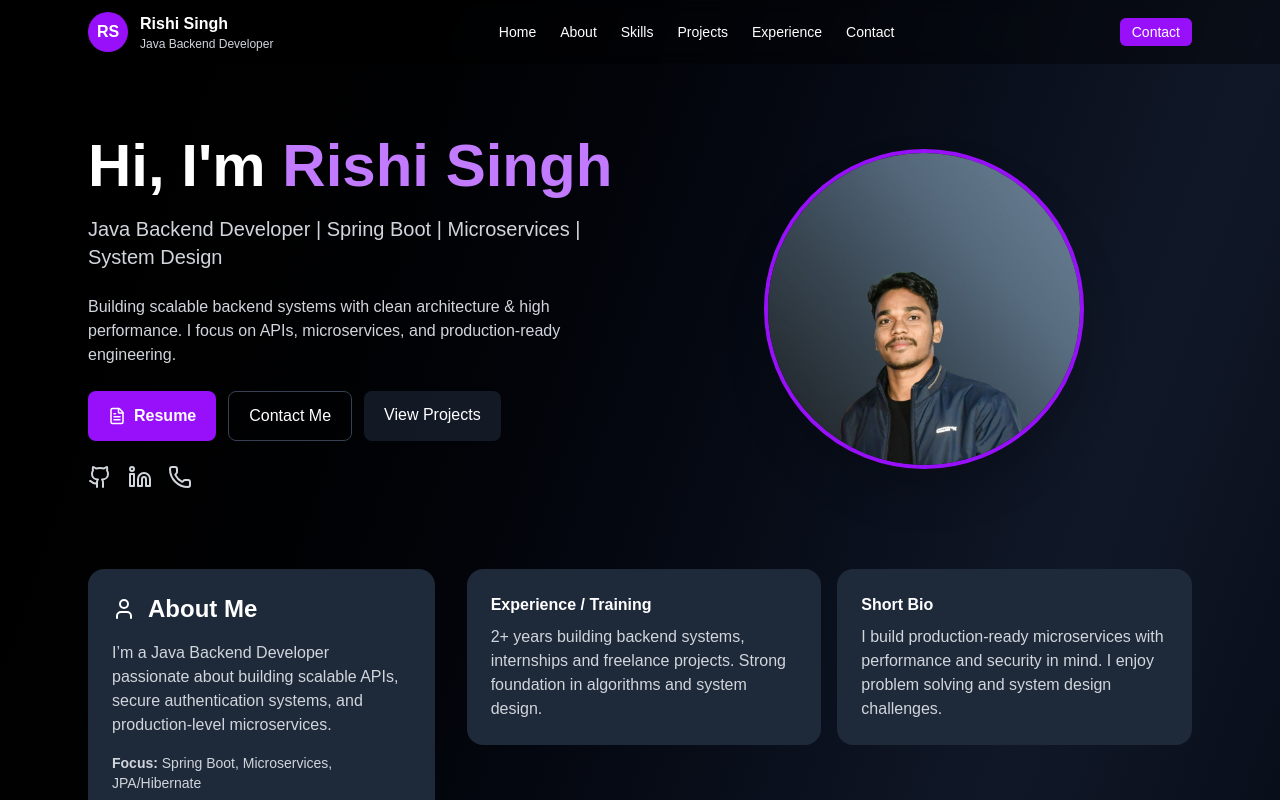
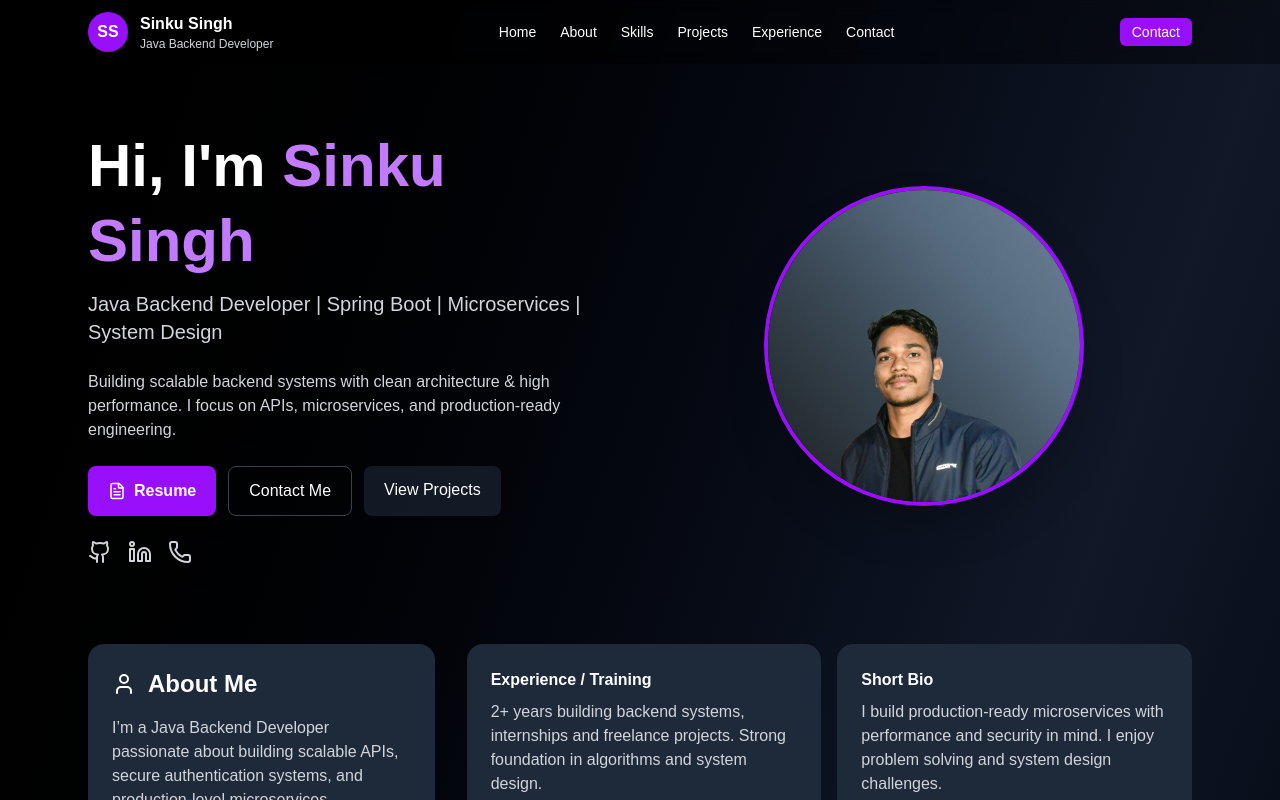
Before and after one commit to JavaDeveloper-Sinku/sinku-portfolio, a Next.js app: page / in a window 1280 px wide. Shown: the top 800 px of the page. Built offline with nearby package versions, Linux system fonts and the light colour scheme.

Commit message:
text adding

```diff
--- a/app/page.tsx
+++ b/app/page.tsx
@@ -25,7 +25,7 @@ export default function home() {
       title: "E-Commerce System",
       stack: ["Spring Boot", "MySQL", "JWT"],
       desc: "Full backend for e-commerce: products, carts, orders, payments (mock).",
-      repo: "https://github.com/yourname/ecommerce-backend",
+      repo: "https://github.com/JavaDeveloper-Sinku/ecom-Microservice_CodeBase",
       demo: "",
       features: [
         "User authentication (JWT)",
@@ -37,7 +37,7 @@ export default function home() {
       title: "Restaurant POS System",
       stack: ["Next.js", "Spring Boot", "IndexedDB"],
       desc: "Offline-capable POS with local DB, sync and printable invoices.",
-      repo: "https://github.com/yourname/restaurant-pos",
+      repo: "https://github.com/JavaDeveloper-Sinku/Restaurant-pos_SystemUi",
       demo: "",
       features: ["Offline mode", "Receipt generation", "Inventory sync"],
     },
@@ -45,7 +45,7 @@ export default function home() {
       title: "Smart Attendance System",
       stack: ["Spring Boot", "React", "Face Recognition"],
       desc: "Attendance using face recognition, role-based access, and reports.",
-      repo: "https://github.com/yourname/attendance-system",
+      repo: "https://github.com/JavaDeveloper-Sinku/SmartSeat_AlloactionSystem-with-Ai",
       demo: "",
       features: ["Face-based check-in", "Classroom reports", "CSV export"],
     },
@@ -93,9 +93,9 @@ export default function home() {
       <nav className="fixed w-full z-40 bg-black/40 backdrop-blur-sm">
         <div className="max-w-6xl mx-auto px-6 py-3 flex items-center justify-between">
           <div className="flex items-center gap-3">
-            <div className="w-10 h-10 rounded-full bg-purple-600 flex items-center justify-center font-bold">RS</div>
+            <div className="w-10 h-10 rounded-full bg-purple-600 flex items-center justify-center font-bold">SS</div>
             <div className="hidden md:block">
-              <span className="font-semibold">Rishi Singh</span>
+              <span className="font-semibold">Sinku Singh</span>
               <div className="text-xs text-gray-300">Java Backend Developer</div>
             </div>
           </div>
@@ -121,7 +121,7 @@ export default function home() {
           <div className="grid md:grid-cols-2 gap-8 items-center">
             <motion.div initial={{ opacity: 0, x: -60 }} animate={{ opacity: 1, x: 0 }} transition={{ duration: 0.7 }}>
               <h1 className="text-5xl md:text-6xl font-extrabold leading-tight">
-                Hi, I'm <span className="text-purple-400">Rishi Singh</span>
+                Hi, I'm <span className="text-purple-400">Sinku Singh</span>
               </h1>
               <p className="mt-3 text-xl text-gray-300">Java Backend Developer | Spring Boot | Microservices | System Design</p>
 
@@ -139,8 +139,8 @@ export default function home() {
               </div>
 
               <div className="mt-6 flex items-center gap-4 text-gray-300">
-                <a href="#" aria-label="github" className="hover:text-purple-400"><Github /></a>
-                <a href="#" aria-label="linkedin" className="hover:text-purple-400"><Linkedin /></a>
+                <a href="https://github.com/JavaDeveloper-Sinku" aria-label="github" className="hover:text-purple-400"><Github /></a>
+                <a href="https://www.linkedin.com/in/sinku-singh-7a22ab233/" aria-label="linkedin" className="hover:text-purple-400"><Linkedin /></a>
                 <a href="#" aria-label="phone" className="hover:text-purple-400"><Phone /></a>
               </div>
             </motion.div>
```
